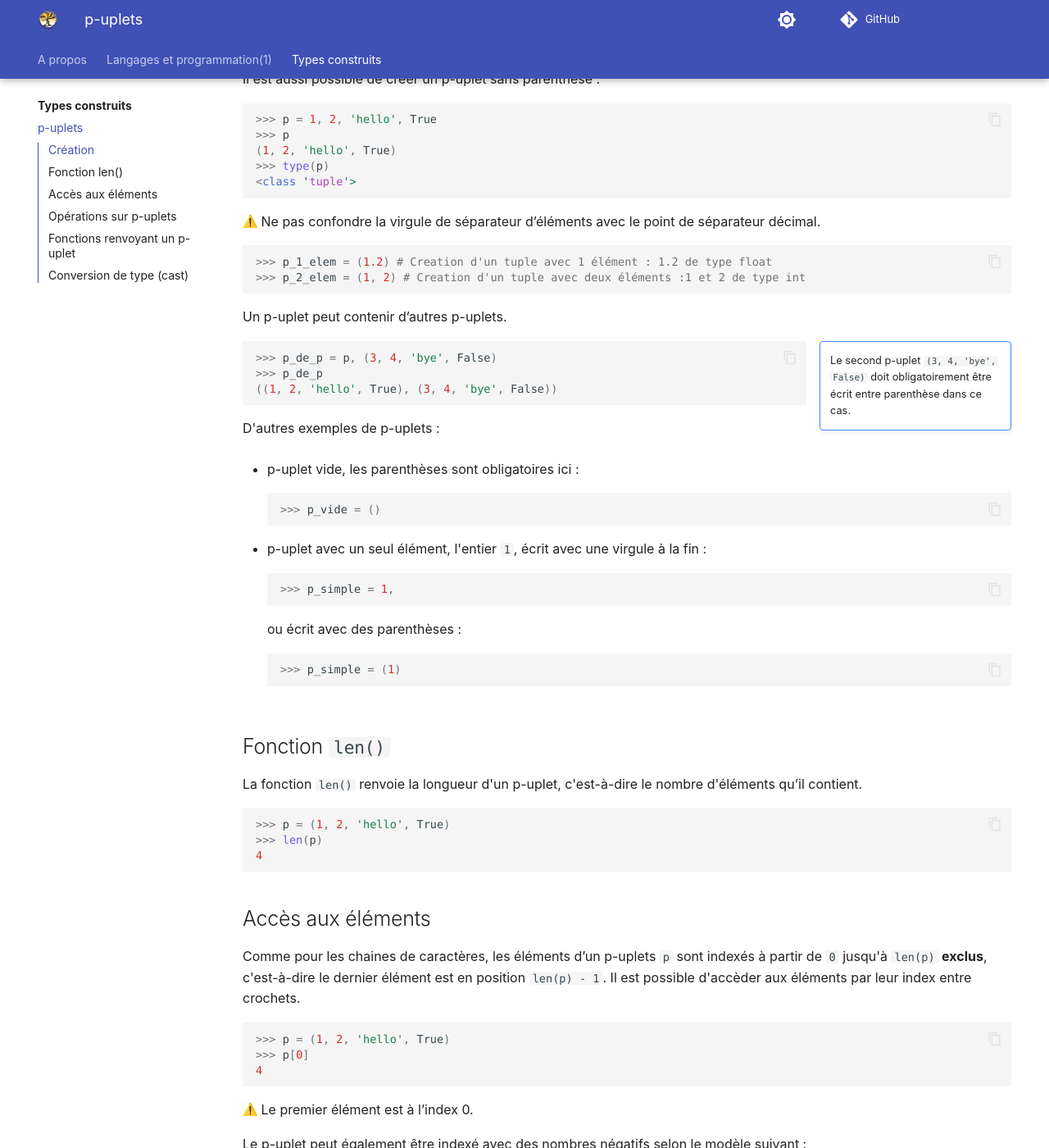
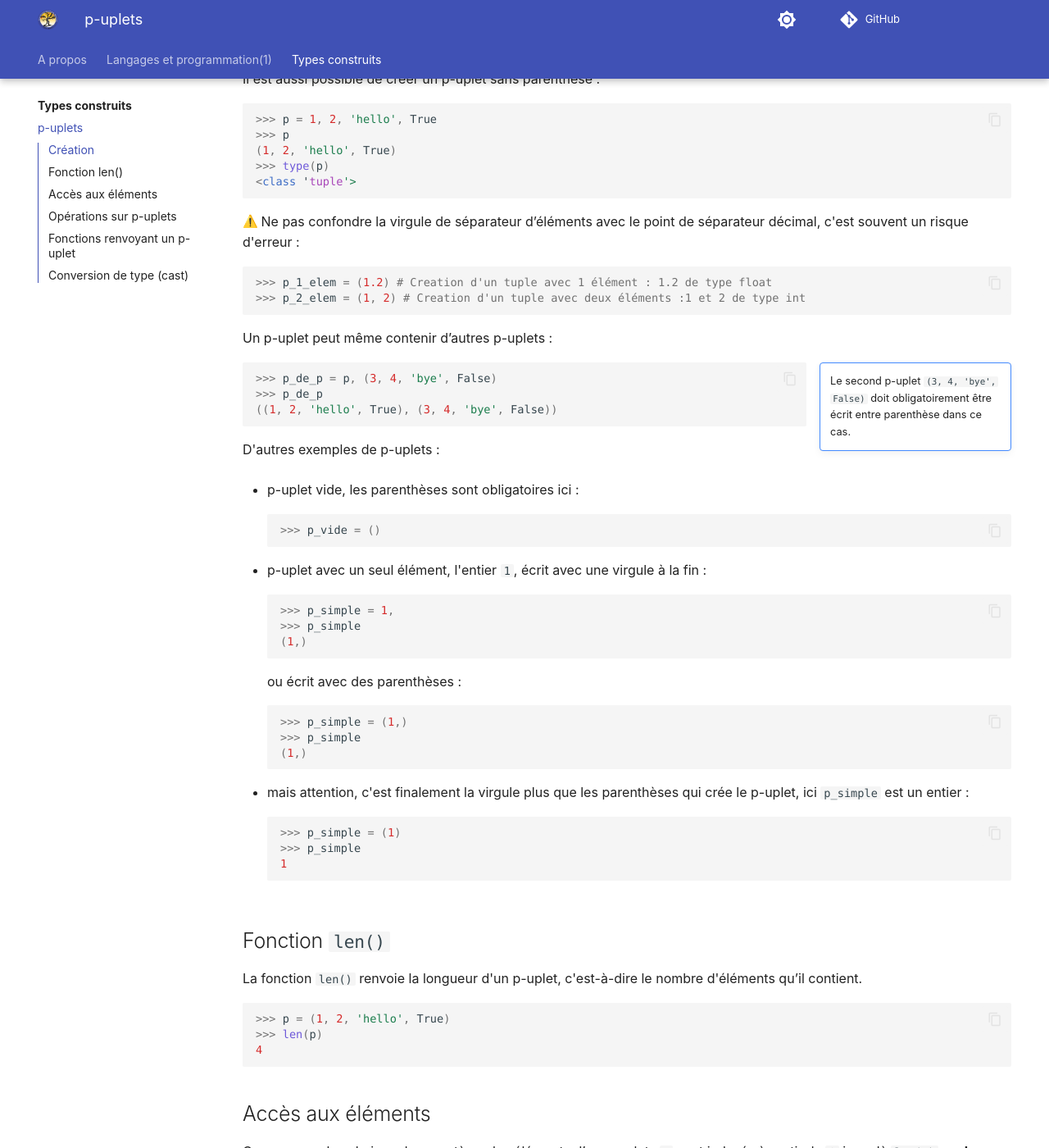
Before and after one commit to eipaca/NSI-1, an MkDocs documentation site: the page built from docs/types-construits/1-p-uplets.md, in a window 1280 px wide and 1400 px high, scrolled down 546 px. Shown: the whole window at 82% size. Built offline with MkDocs 1.6.1 and Material for MkDocs 9.7.7, drawn with Linux system fonts in a browser that asks for light colours; emoji names are drawn with the system emoji font; comment, search, counter and statistics services are not loaded.

Commit message:
Add files via upload

````diff
--- a/docs/types-construits/1-p-uplets.md
+++ b/docs/types-construits/1-p-uplets.md
@@ -28,14 +28,14 @@ Il est aussi possible de créer un p-uplet sans parenthèse :
 <class 'tuple'>
 ```
 
-:warning: Ne pas confondre la virgule de séparateur d’éléments avec le point de séparateur décimal.
+:warning: Ne pas confondre la virgule de séparateur d’éléments avec le point de séparateur décimal, c'est souvent un risque d'erreur :
 
 ``` py
 >>> p_1_elem = (1.2) # Creation d'un tuple avec 1 élément : 1.2 de type float
 >>> p_2_elem = (1, 2) # Creation d'un tuple avec deux éléments :1 et 2 de type int
 ```
 
-Un p-uplet peut contenir d’autres p-uplets.
+Un p-uplet peut même contenir d’autres p-uplets :
 
 !!! note inline end ""
     Le second p-uplet `(3, 4, 'bye', False)` doit obligatoirement être écrit entre parenthèse dans ce cas.
@@ -58,11 +58,23 @@ D'autres exemples de p-uplets :
     p-uplet avec un seul élément, l'entier `1`, écrit avec une virgule à la fin :
     ``` py
     >>> p_simple = 1,
+    >>> p_simple
+    (1,)
     ```
     ou  écrit avec des parenthèses :
     ``` py
+    >>> p_simple = (1,)
+    >>> p_simple
+    (1,)
+    ```
+-
+    mais attention, c'est finalement la virgule plus que les parenthèses qui crée le p-uplet, ici `p_simple` est un entier :
+    ``` py
     >>> p_simple = (1)
+    >>> p_simple
+    1
     ```
+
 
 ##	Fonction `len()`
 
@@ -107,7 +119,7 @@ True
 ```
 
 
-L'accès à une partie d'un p-uplet (une « tranche ») se fait sur le modèle `p[début:fin]` [^1.3] pour récupérer tous les éléments, entre les positions `debut` (inclus) et `fin` (**exclu**).
+L'accès à une partie d'un p-uplet (une « tranche ») se fait sur le modèle `p[début:fin]`[^1.3] pour récupérer tous les éléments, entre les positions `debut` (inclus) et `fin` (**exclu**).
 
 [^1.3]: Il est aussi possible de préciser un `pas` sur le modèle `p[début:fin:pas]`.
 
````
